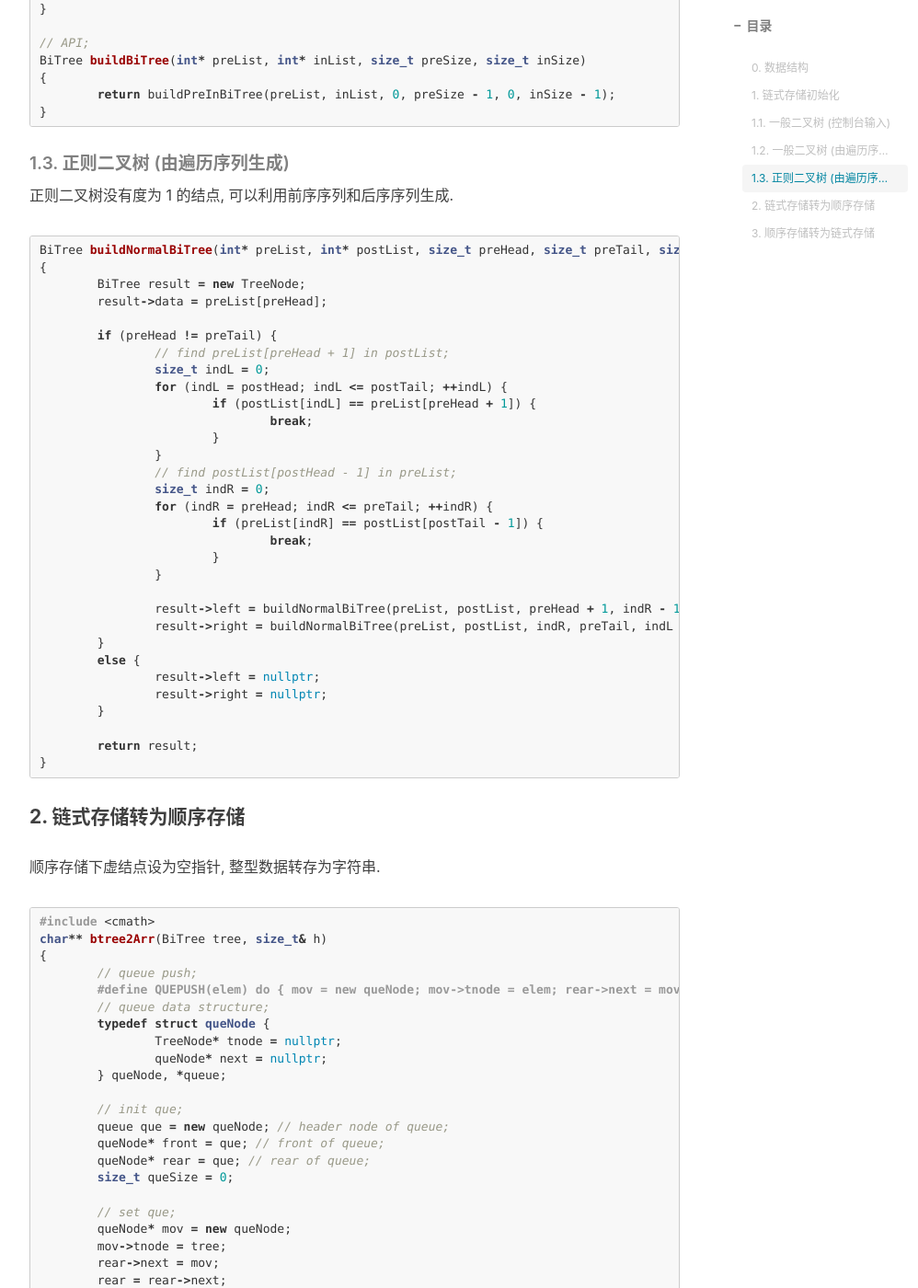
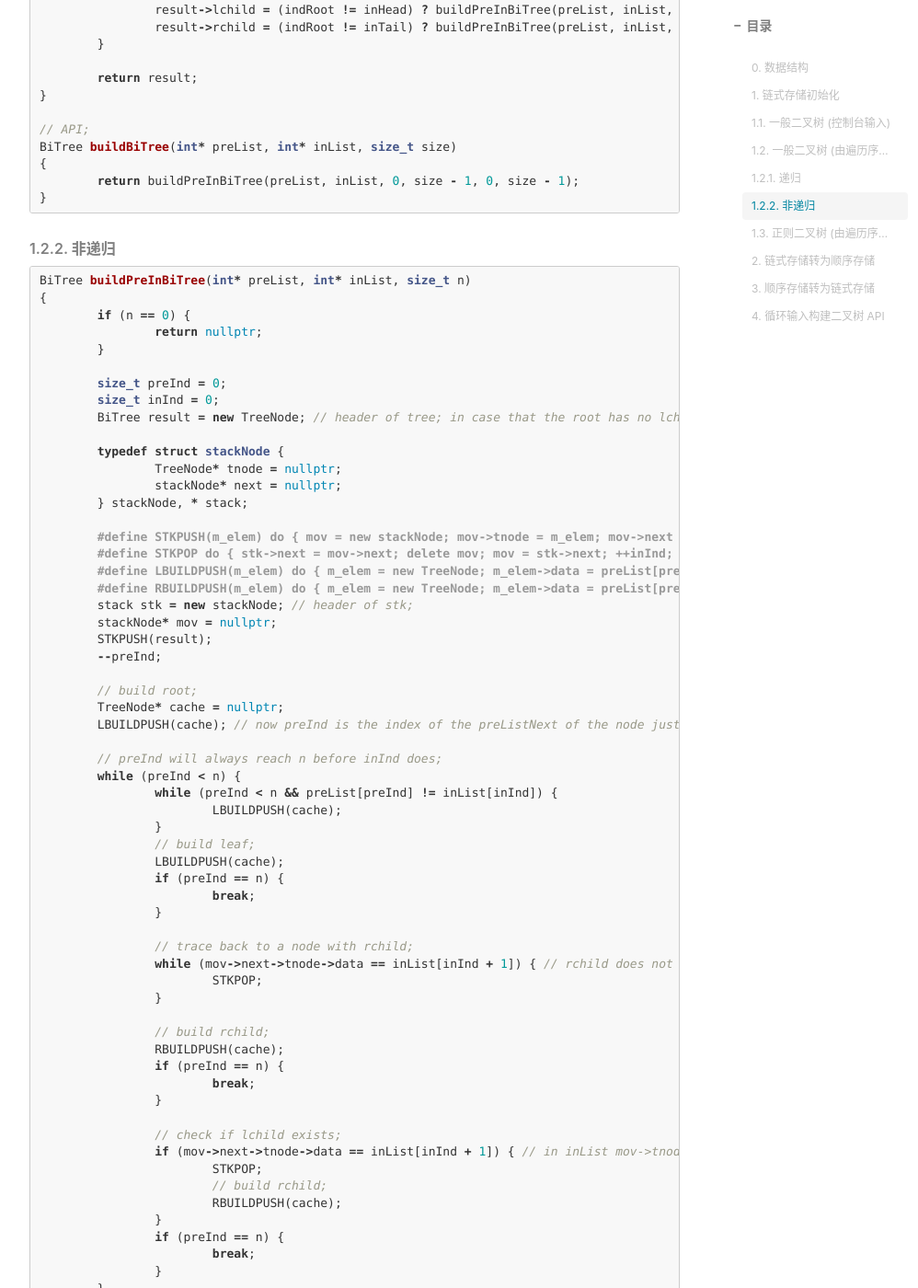
Before and after one commit to Eicmlye/Eicmlye.github.io, a Jekyll site: the page built from _posts/2022-08-12-tree-build.md, in a window 1280 px wide and 1400 px high, scrolled down 2626 px. Shown: the whole window at 92% size, without its empty margins (233-1231 px from the left). Built offline with Jekyll 4.4.1, drawn with Linux system fonts in a browser that asks for light colours; nearby versions of some CDN libraries; comment, search, counter and statistics services are not loaded; some of the changed text lies outside the part shown.

Commit message:
upd treebuild prein unrec

````diff
--- a/_posts/2022-08-12-tree-build.md
+++ b/_posts/2022-08-12-tree-build.md
@@ -1,9 +1,9 @@
 ---
 layout:         post
-title:          "二叉树链式存储和顺序存储"
-subtitle:
+title:          "二叉树存储方式转换"
+subtitle:   	"存储方式转换及循环输入 API"
 post-date:      2022-08-12
-update-date:    2022-08-20
+update-date:    2022-08-23
 author:         "Eicmlye"
 header-img:     "img/em-post/20220812-BiTreeBuild.jpg"
 catalog:        true
@@ -119,6 +119,8 @@ BiTree buildBiTree(size_t level = 1)
 
 前序序列和中序序列可以确定一棵二叉树.
 
+###### 1.2.1. 递归
+
 ```cpp
 BiTree buildPreInBiTree(int* preList, int* inList, size_t preHead, size_t preTail, size_t inHead, size_t inTail)
 {
@@ -142,9 +144,81 @@ BiTree buildPreInBiTree(int* preList, int* inList, size_t preHead, size_t preTai
 }
 
 // API;
-BiTree buildBiTree(int* preList, int* inList, size_t preSize, size_t inSize)
+BiTree buildBiTree(int* preList, int* inList, size_t size)
 {
-	return buildPreInBiTree(preList, inList, 0, preSize - 1, 0, inSize - 1);
+	return buildPreInBiTree(preList, inList, 0, size - 1, 0, size - 1);
+}
+```
+
+###### 1.2.2. 非递归
+
+```cpp
+BiTree buildPreInBiTree(int* preList, int* inList, size_t n)
+{
+	if (n == 0) {
+		return nullptr;
+	}
+
+	size_t preInd = 0;
+	size_t inInd = 0;
+	BiTree result = new TreeNode; // header of tree; in case that the root has no lchild;
+
+	typedef struct stackNode {
+		TreeNode* tnode = nullptr;
+		stackNode* next = nullptr;
+	} stackNode, * stack;
+
+	#define STKPUSH(m_elem) do { mov = new stackNode; mov->tnode = m_elem; mov->next = stk->next; stk->next = mov; ++preInd; } while (0)
+
+	#define STKPOP do { stk->next = mov->next; delete mov; mov = stk->next; ++inInd; } while (0)
+
+	#define LBUILDPUSH(m_elem) do { m_elem = new TreeNode; m_elem->data = preList[preInd]; stk->next->tnode->lchild = m_elem; STKPUSH(m_elem); } while (0)
+
+	#define RBUILDPUSH(m_elem) do { m_elem = new TreeNode; m_elem->data = preList[preInd]; stk->next->tnode->rchild = m_elem; STKPOP; STKPUSH(m_elem); } while (0)
+
+	stack stk = new stackNode; // header of stk;
+	stackNode* mov = nullptr;
+	STKPUSH(result);
+	--preInd;
+
+	// build root;
+	TreeNode* cache = nullptr;
+	LBUILDPUSH(cache); // now preInd is the index of the preListNext of the node just having been built; we will keep this definition for preInd during the process;
+
+	// preInd will always reach n before inInd does;
+	while (preInd < n) {
+		while (preInd < n && preList[preInd] != inList[inInd]) {
+			LBUILDPUSH(cache);
+		}
+		// build leaf;
+		LBUILDPUSH(cache);
+		if (preInd == n) {
+			break;
+		}
+
+		// trace back to a node with rchild;
+		while (mov->next->tnode->data == inList[inInd + 1]) { // rchild does not exist;
+			STKPOP;
+		}
+
+		// build rchild;
+		RBUILDPUSH(cache);
+		if (preInd == n) {
+			break;
+		}
+
+		// check if lchild exists;
+		if (mov->next->tnode->data == inList[inInd + 1]) { // in inList mov->tnode is followed by an ancester root;
+			STKPOP;
+			// build rchild;
+			RBUILDPUSH(cache);
+		}
+		if (preInd == n) {
+			break;
+		}
+	}
+
+	return result->lchild;
 }
 ```
 
@@ -369,3 +443,19 @@ BiTree levBuildTree(char** arr, size_t h)
 	return result;
 }
 ```
+
+#### 4. 循环输入构建二叉树 API
+
+```cpp
+#define _CRT_SECURE_NO_WARNINGS
+#include <iostream>
+
+int main(void) {
+	do {
+		BiTree tree = buildBiTree();
+		/* programs */
+
+		cout << "Hit ENTER to exit. Enter any non-\'\\n\' character to build a new tree. " << endl << endl;
+	} while (getchar() != '\n');
+}
+```
````
